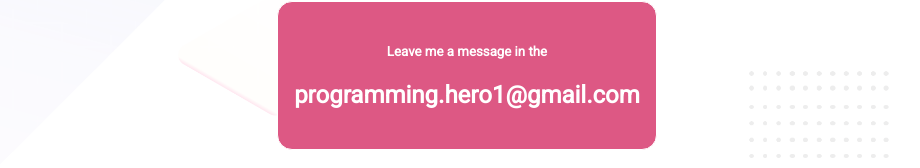
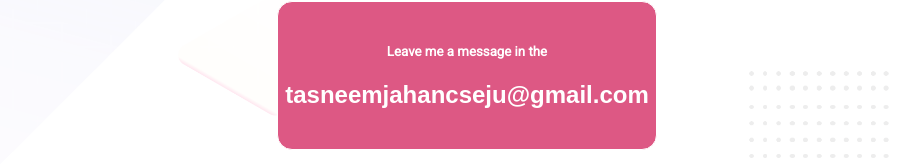
Before and after one commit to Tasneem778/PersonalWebsite, a plain HTML site: page index.html in a window 1280 px wide. Shown: the part 1891-2059 px from the top of the page, without its empty margins (173-1093 px from the left). Drawn offline with Linux system fonts and the light colour scheme; a web font is replaced by a local one.

Commit message:
Update index.html

```diff
--- a/index.html
+++ b/index.html
@@ -56,7 +56,7 @@
 </div>
 <div class="contact-box">
     <h5>Leave me a message in the </h5>
-    <h1>programming.hero1@gmail.com</h1>
+    <h2>tasneemjahancseju@gmail.com</h2>
 </div>
     </div>
 </section>
```
